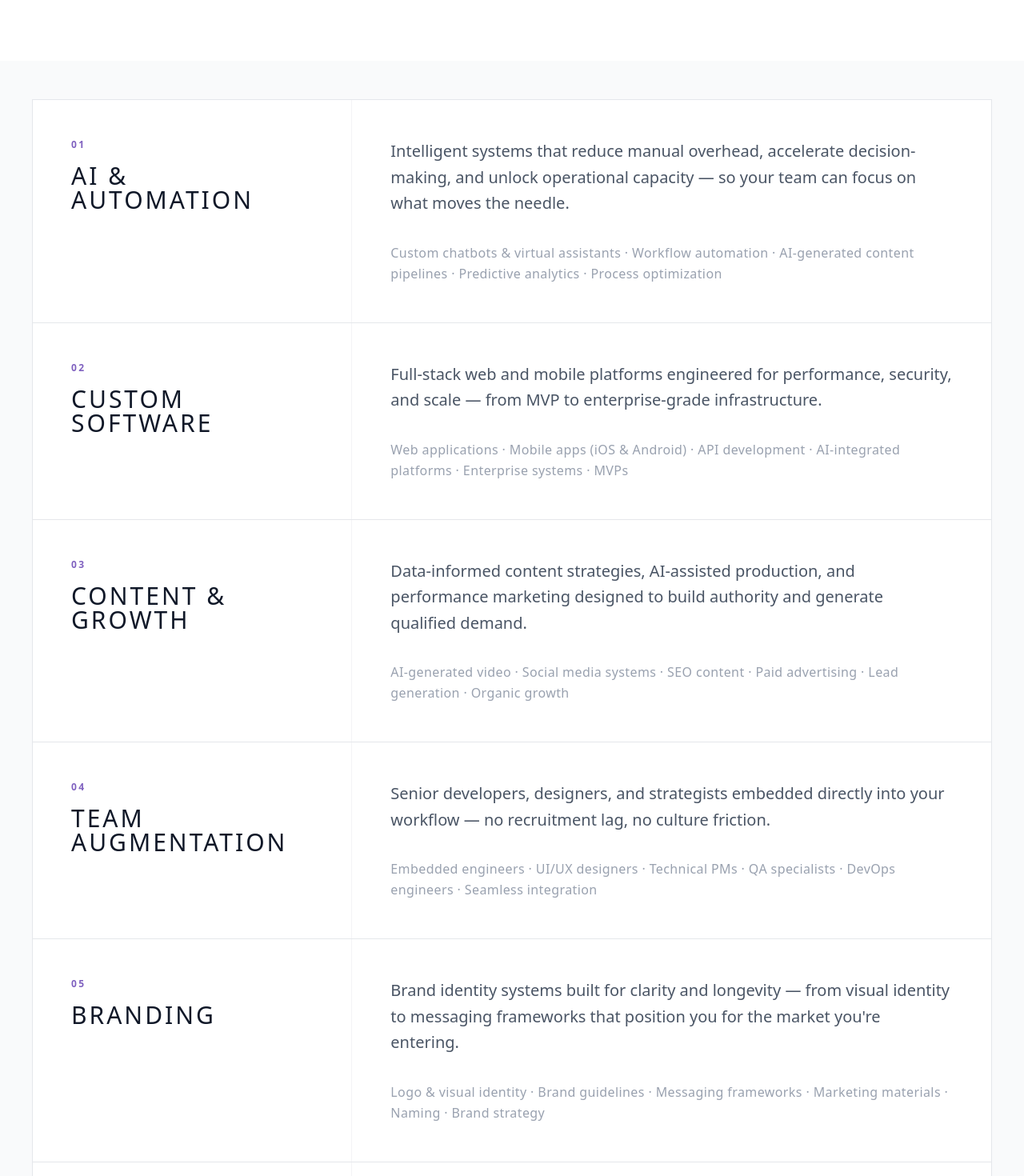
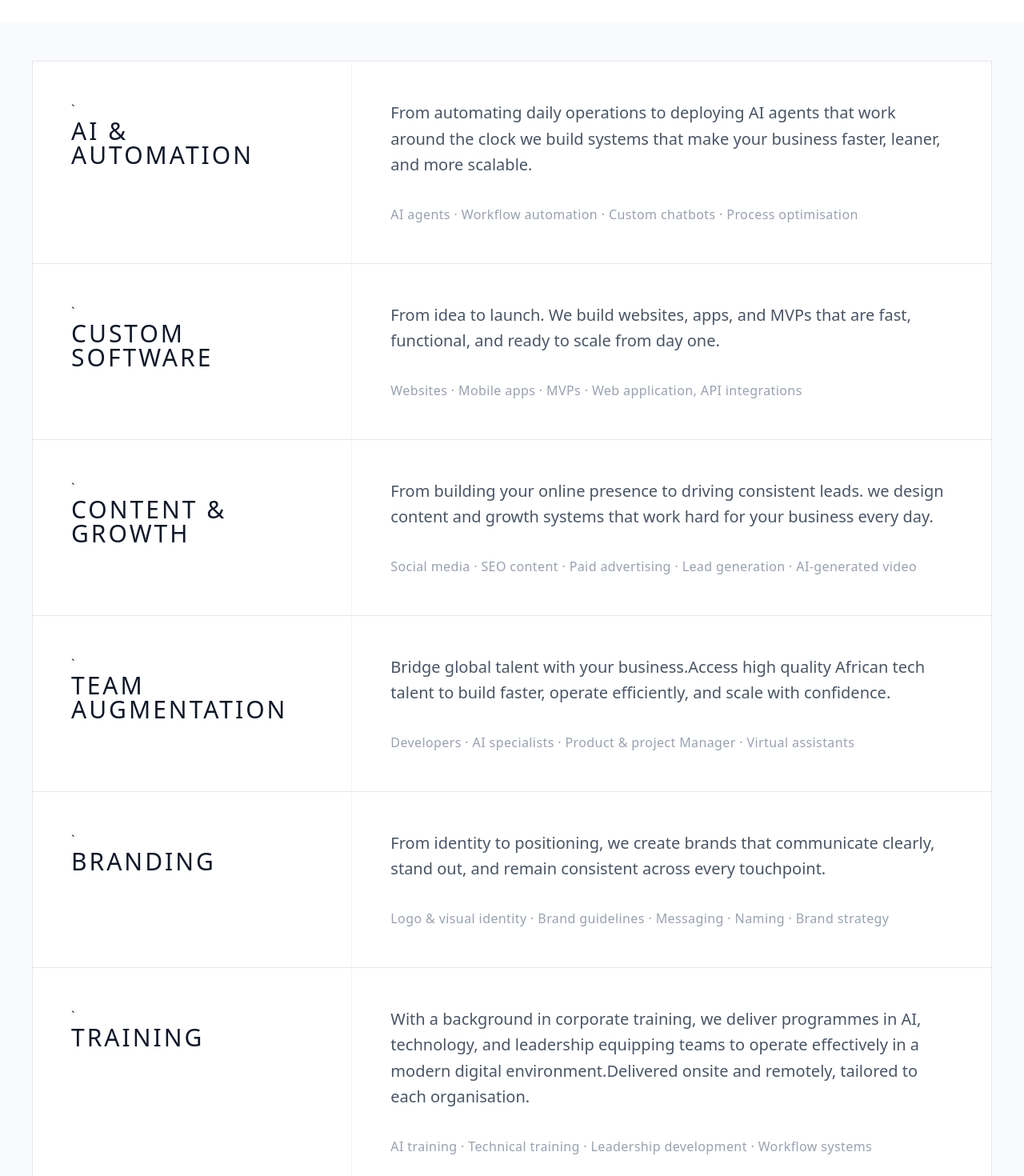
Before and after one commit to YFEEY-GLOBAL-CONCEPT/yfeey, a Next.js app: page /services in a window 1280 px wide. Shown: the part 460-1930 px from the top of the page at 80% size. Built offline with nearby package versions, Linux system fonts and the light colour scheme.

Commit message:
fixed copy

```diff
--- a/src/app/page.tsx
+++ b/src/app/page.tsx
@@ -21,7 +21,6 @@ export default function Home() {
     <main className="grow">
       <Hero />
       <Expertise />
-      <Services />
       <Process />
       {/* <Testimonials /> */}
     </main>
--- a/src/components/aboutPage/AboutHero.tsx
+++ b/src/components/aboutPage/AboutHero.tsx
@@ -77,10 +77,7 @@ const AboutHero = () => {
               ref={subtitleRef}
               className="text-gray-600 max-w-xl md:mx-0 mx-auto text-lg"
             >
-              YFEEY is a technology and systems company headquartered across
-              the Isle of Man and Nigeria — partnering with founders and
-              businesses to engineer the infrastructure that serious growth
-              demands.
+              YFEEY helps founders and businesses build powerful digital infrastructure designed for growth, performance, and long term success.
             </p>
           </div>
 
--- a/src/components/aboutPage/AboutWho.tsx
+++ b/src/components/aboutPage/AboutWho.tsx
@@ -1,6 +1,4 @@
 "use client";
-
-import React from "react";
 
 const AboutWho = () => {
   return (
@@ -20,14 +18,14 @@ const AboutWho = () => {
             <div className="space-y-6 text-white/70 text-lg md:text-xl leading-relaxed">
               <p>
                 YFEEY was founded on a simple but powerful observation: most
-                startups don&apos;t fail from a lack of ambition — they fail because
+                startups don&apos;t fail from a lack of ambition they fail because
                 their systems can&apos;t keep up with their vision. We exist to close
                 that gap.
               </p>
               <p>
                 We are a team of engineers, designers, strategists, and
                 operators who believe that great technology should be invisible
-                — quietly doing the work, removing friction, and compounding
+                quietly doing the work, removing friction, and compounding
                 results over time.
               </p>
               <p>
--- a/src/components/landingPage/Expertise.tsx
+++ b/src/components/landingPage/Expertise.tsx
@@ -47,8 +47,7 @@ const Expertise = () => {
               ref={textRef}
               className="text-display-philosophy text-text-main relative z-10 mx-auto text-xl md:text-2xl lg:text-3xl leading-relaxed"
             >
-              We don&apos;t just deliver solutions — we engineer outcomes that compound over time. In a world
-              drowning in noise and inefficiency, YFEEY strips away the
+              We don&apos;t just deliver solutions we engineer outcomes that compound over time.YFEEY strips away the
               complexity. We design systems that are{" "}
               <span className="text-primary font-medium not-italic">
                 precise, scalable, and inherently logical
--- a/src/components/servicesPage/ServicesHero.tsx
+++ b/src/components/servicesPage/ServicesHero.tsx
@@ -13,9 +13,7 @@ const ServicesHero = () => {
           Everything You Need <br />
           to <span className="text-primary">Scale With Confidence.</span>
         </h1>
-        <p className=" max-w-xl mx-auto">
-          Six integrated disciplines. One partner. Built to work together as a unified system for your growth.
-        </p>
+
       </div>
     </section>
   )
--- a/src/components/servicesPage/ServicesList.tsx
+++ b/src/components/servicesPage/ServicesList.tsx
@@ -6,38 +6,38 @@ const services = [
   {
     number: "01",
     title: "AI & AUTOMATION",
-    desc: "Intelligent systems that reduce manual overhead, accelerate decision-making, and unlock operational capacity — so your team can focus on what moves the needle.",
-    details: "Custom chatbots & virtual assistants · Workflow automation · AI-generated content pipelines · Predictive analytics · Process optimization"
+    desc: "From automating daily operations to deploying AI agents that work around the clock we build systems that make your business faster, leaner, and more scalable.",
+    details: "AI agents · Workflow automation · Custom chatbots · Process optimisation "
   },
   {
     number: "02",
     title: "CUSTOM SOFTWARE",
-    desc: "Full-stack web and mobile platforms engineered for performance, security, and scale — from MVP to enterprise-grade infrastructure.",
-    details: "Web applications · Mobile apps (iOS & Android) · API development · AI-integrated platforms · Enterprise systems · MVPs"
+    desc: "From idea to launch. We build websites, apps, and MVPs that are fast, functional, and ready to scale from day one.",
+    details: "Websites · Mobile apps · MVPs · Web application, API integrations"
   },
   {
     number: "03",
     title: "CONTENT & GROWTH",
-    desc: "Data-informed content strategies, AI-assisted production, and performance marketing designed to build authority and generate qualified demand.",
-    details: "AI-generated video · Social media systems · SEO content · Paid advertising · Lead generation · Organic growth"
+    desc: "From building your online presence to driving consistent leads. we design content and growth systems that work hard for your business every day.",
+    details: "Social media · SEO content · Paid advertising · Lead generation · AI-generated video "
   },
   {
     number: "04",
     title: "TEAM AUGMENTATION",
-    desc: "Senior developers, designers, and strategists embedded directly into your workflow — no recruitment lag, no culture friction.",
-    details: "Embedded engineers · UI/UX designers · Technical PMs · QA specialists · DevOps engineers · Seamless integration"
+    desc: "Bridge global talent with your business.Access high quality African tech talent to build faster, operate efficiently, and scale with confidence.",
+    details: "Developers · AI specialists · Product & project Manager · Virtual assistants"
   },
   {
     number: "05",
     title: "BRANDING",
-    desc: "Brand identity systems built for clarity and longevity — from visual identity to messaging frameworks that position you for the market you're entering.",
-    details: "Logo & visual identity · Brand guidelines · Messaging frameworks · Marketing materials · Naming · Brand strategy"
+    desc: "From identity to positioning, we create brands that communicate clearly, stand out, and remain consistent across every touchpoint.",
+    details: "Logo & visual identity · Brand guidelines · Messaging · Naming · Brand strategy"
   },
   {
     number: "06",
     title: "TRAINING",
-    desc: "Structured programmes in AI tools, digital workflows, and executive capability — equipping your team to operate at a higher level.",
-    details: "AI literacy workshops · Executive development · Digital workflow training · Skill gap bridging · Team onboarding"
+    desc: "With a background in corporate training, we deliver programmes in AI, technology, and leadership  equipping teams to operate effectively in a modern digital environment.Delivered onsite and remotely, tailored to each organisation.",
+    details: "AI training · Technical training · Leadership development · Workflow systems"
   }
 ];
 
@@ -49,9 +49,9 @@ const ServicesList = () => {
             {services.map((service) => (
                 <div key={service.number} className="grid grid-cols-1 lg:grid-cols-3 bg-white">
                     <div className="p-12 lg:border-r border-gray-100">
-                        <p className="text-primary font-bold tracking-[0.2em] uppercase text-xs mb-4">
+                      `  {/* <p className="text-primary font-bold tracking-[0.2em] uppercase text-xs mb-4">
                             {service.number}
-                        </p>
+                        </p>` */}
                         <h2 className="text-gray-900 text-3xl font-display tracking-widest leading-none">
                             {service.title}
                         </h2>
--- a/src/components/worksPage/WorksHero.tsx
+++ b/src/components/worksPage/WorksHero.tsx
@@ -30,9 +30,7 @@ const WorksHero = () => {
           Built With Intention. Designed to Perform.
         </h1>
         <p className="reveal text-textMain mt-8 max-w-2xl mx-auto text-lg md:text-xl">
-          A selected portfolio of digital products and systems delivered across
-          industries — each one a reflection of our commitment to precision,
-          scalability, and measurable impact.
+          A selection of internal products and client systems showcasing how we design, build, and deploy scalable digital infrastructure across industries
         </p>
       </div>
     </section>
```
Also changed, not shown: src/components/aboutPage/AboutStory.tsx (+5 -4 lines), src/components/aboutPage/AboutValues.tsx (+4 -4 lines), src/components/landingPage/Hero.tsx (+3 -4 lines), src/components/landingPage/Process.tsx (+4 -4 lines).
